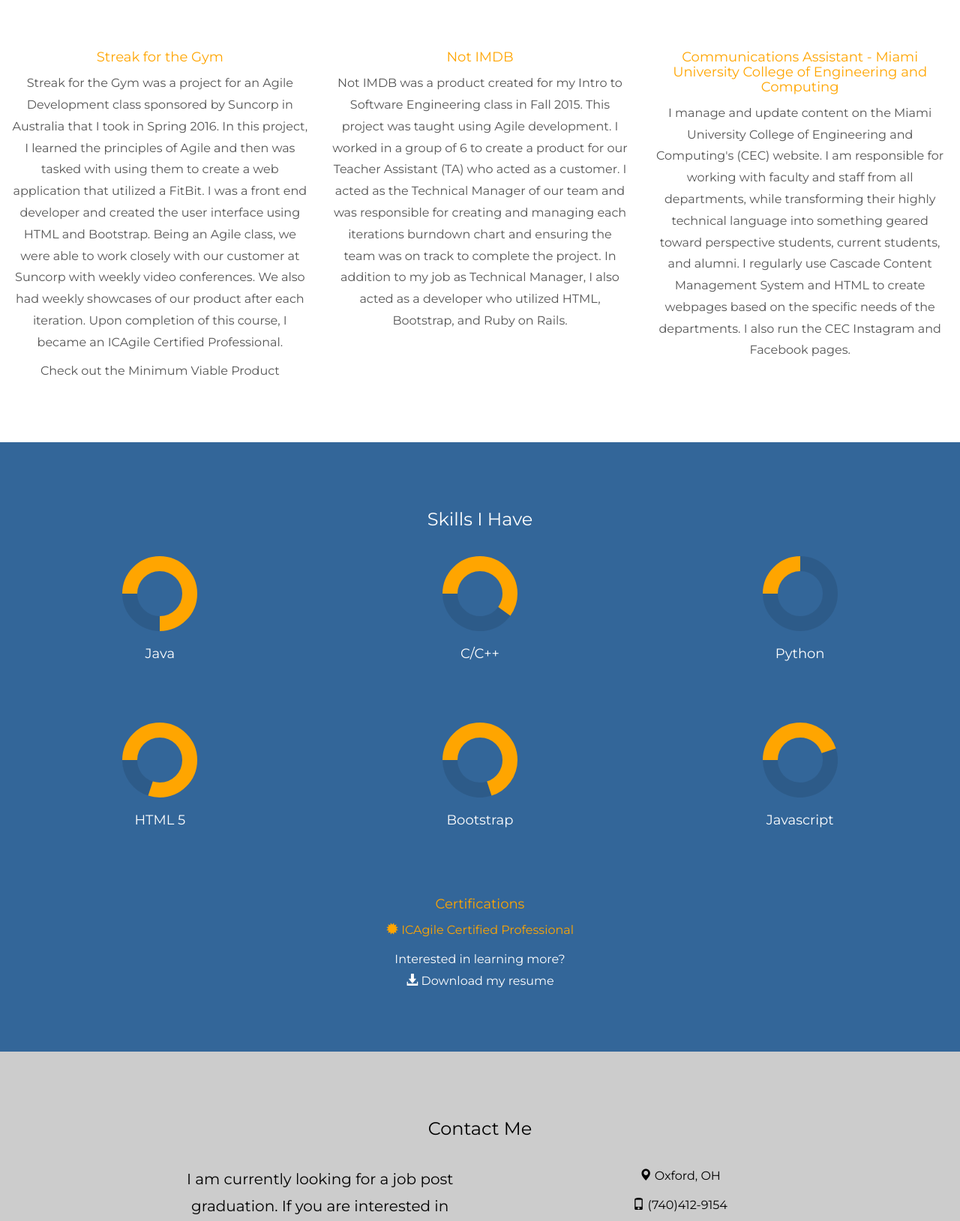
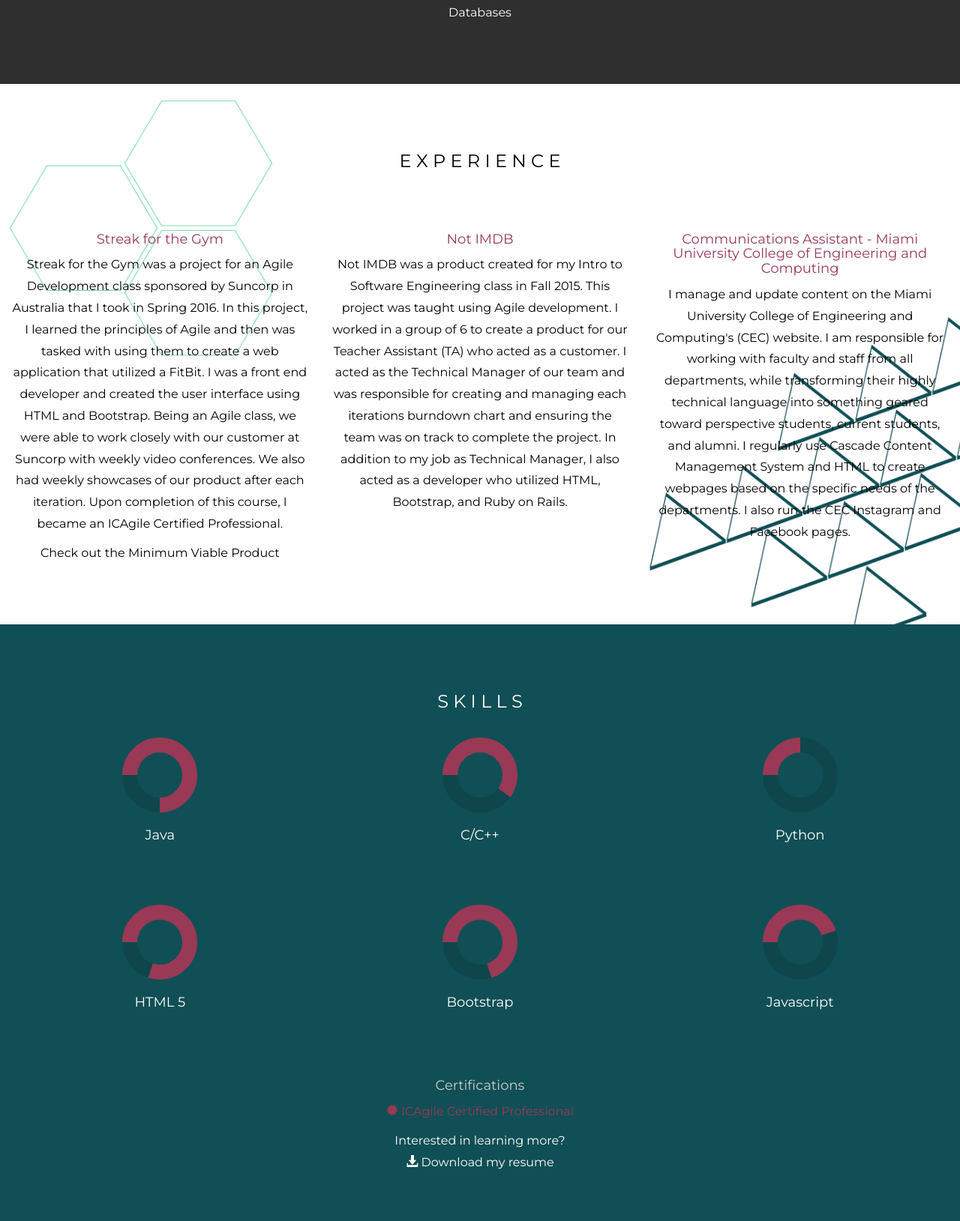
Before and after one commit to emilyhughes23/emilyhughes23.github.io, a plain HTML site: page index.html in a window 1280 px wide. Shown: the part 1083-2712 px from the top of the page at 75% size. Drawn offline with nearby package versions, Linux system fonts and the light colour scheme.

Commit message:
redesign site

```diff
--- a/index.html
+++ b/index.html
@@ -1,5 +1,6 @@
 <!DOCTYPE html>
 <html lang="en">
+
 <head>
 	<title>Emily Hughes - Software Engineer</title>
 	<meta charset="utf-8">
@@ -9,13 +10,16 @@
 	<link rel="stylesheet" href="https://maxcdn.bootstrapcdn.com/font-awesome/4.5.0/css/font-awesome.min.css">
 	<script src="https://ajax.googleapis.com/ajax/libs/jquery/1.12.0/jquery.min.js"></script>
 	<script src="http://maxcdn.bootstrapcdn.com/bootstrap/3.3.6/js/bootstrap.min.js"></script>
-  <link rel="stylesheet" href="/style.css">
-  <link rel="stylesheet" href="/bootstrap-social.css">
+	<link rel="stylesheet" href="style.css">
+	<link rel="stylesheet" href="bootstrap-social.css">
 	<link rel="shortcut icon" type="image/x-icon" href="images/title-logo.gif" />
 	<script src="jquery-circle-progress-1.1.3/dist/circle-progress.js"></script>
 
 </head>
+
 <body data-spy="scroll" data-target=".navbar" data-offset="60">
+
+
 
 	<!-- Navbar -->
 	<nav class="navbar navbar-default navbar-fixed-top">
@@ -32,10 +36,9 @@
 				<ul class="nav navbar-nav navbar-right">
 					<li><a href="#who">WHO</a></li>
 					<li><a href="#education">EDUCATION</a></li>
-        <li><a href="#projects">PROJECTS</a></li>
+					<li><a href="#projects">EXPERIENCE</a></li>
 					<li><a href="#skills">SKILLS</a></li>
 					<li><a href="#contact">CONTACT</a></li>
-        <li><a href="/blog.html">BLOG</a></li>
 				</ul>
 			</div>
 		</div>
@@ -43,16 +46,16 @@
 
 	<!-- Who -->
 	<div class="container-fluid bg-1 text-center " id="who">
-  <h3 class="margin">Who Am I?</h3>
+		<h3 class="margin">W H O</h3>
 		<h3>I'm a full stack software engineer who is passionate about agile development and innovation</h3>
 	</div>
 
 	<!-- Education -->
-<div class="container-fluid bg-2 text-center" id="education">
-  <h3 class="margin">What I've Learned</h3>
+	<div class="container-fluid bg-4 text-center" id="education">
+		<h3 class="margin">E D U C A T I O N</h3>
 		<p>Bachelor of Science in Software Engineering - College of Engineering and Computing<br>Miami University<br>December 2017</p>
 		<br>
-  <h4 style="color: #336699;">Relevant Coursework</h4>
+		<h4 style="color: #6edda8;">Relevant Coursework</h4>
 		<p>Intro to Software Engineering</p>
 		<p>Software Construction</p>
 		<p>Data Structures and Data Abstraction</p>
@@ -64,27 +67,39 @@
 
 	<!-- Projects -->
 	<div class="container-fluid bg-3 text-center" id="projects">
-  <h3 class="margin">Projects I've Done</h3><br>
+		<h3 class="margin">E X P E R I E N C E</h3><br>
 		<div class="row">
 			<div class="col-sm-4">
-      <h4 style="color: orange;">Streak for the Gym</h4>
-      <p>Streak for the Gym was a project for an Agile Development class sponsored by Suncorp in Australia that I took in Spring 2016. In this project, I learned the principles of Agile and then was tasked with using them to create a web application that utilized a FitBit. I was a front end developer and created the user interface using HTML and Bootstrap. Being an Agile class, we were able to work closely with our customer at Suncorp with weekly video conferences. We also had weekly showcases of our product after each iteration. Upon completion of this course, I became an ICAgile Certified Professional.</p>
+				<h4 style="color: #993955;">Streak for the Gym</h4>
+				<p>Streak for the Gym was a project for an Agile Development class sponsored by Suncorp in Australia that I took in Spring
+					2016. In this project, I learned the principles of Agile and then was tasked with using them to create a web application
+					that utilized a FitBit. I was a front end developer and created the user interface using HTML and Bootstrap. Being an
+					Agile class, we were able to work closely with our customer at Suncorp with weekly video conferences. We also had weekly
+					showcases of our product after each iteration. Upon completion of this course, I became an ICAgile Certified Professional.</p>
 				<p>Check out the <a href="https://youtu.be/Q8byQLyKpwA">Minimum Viable Product</a></p>
 			</div>
 			<div class="col-sm-4">
-      <h4 style="color: orange;">Not IMDB</h4>
-      <p>Not IMDB was a product created for my Intro to Software Engineering class in Fall 2015. This project was taught using Agile development. I worked in a group of 6 to create a product for our Teacher Assistant (TA) who acted as a customer. I acted as the Technical Manager of our team and was responsible for creating and managing each iterations burndown chart and ensuring the team was on track to complete the project. In addition to my job as Technical Manager, I also acted as a developer who utilized HTML, Bootstrap, and Ruby on Rails. </p>
+				<h4 style="color: #993955;">Not IMDB</h4>
+				<p>Not IMDB was a product created for my Intro to Software Engineering class in Fall 2015. This project was taught using
+					Agile development. I worked in a group of 6 to create a product for our Teacher Assistant (TA) who acted as a customer.
+					I acted as the Technical Manager of our team and was responsible for creating and managing each iterations burndown
+					chart and ensuring the team was on track to complete the project. In addition to my job as Technical Manager, I also
+					acted as a developer who utilized HTML, Bootstrap, and Ruby on Rails. </p>
 			</div>
 			<div class="col-sm-4">
-      <h4 style="color: orange;">Communications Assistant - Miami University College of Engineering and Computing</h4>
-      <p>I manage and update content on the Miami University College of Engineering and Computing's (CEC) website. I am responsible for working with faculty and staff from all departments, while transforming their highly technical language into something geared toward perspective students, current students, and alumni. I regularly use Cascade Content Management System and HTML to create webpages based on the specific needs of the departments. I also run the CEC Instagram and Facebook pages.</p>
+				<h4 style="color: #993955;">Communications Assistant - Miami University College of Engineering and Computing</h4>
+				<p>I manage and update content on the Miami University College of Engineering and Computing's (CEC) website. I am responsible
+					for working with faculty and staff from all departments, while transforming their highly technical language into something
+					geared toward perspective students, current students, and alumni. I regularly use Cascade Content Management System
+					and HTML to create webpages based on the specific needs of the departments. I also run the CEC Instagram and Facebook
+					pages.</p>
 			</div>
 		</div>
 	</div>
 
 	<!-- Skills -->
-<div class="container-fluid bg-1 text-center" id="skills">
-	<h3 class="margin">Skills I Have</h3>
+	<div class="container-fluid bg-2 text-center" id="skills">
+		<h3 class="margin">S K I L L S</h3>
 		<div class="row">
 			<div class="col-sm-4">
 				<div id="java"></div>
@@ -95,7 +110,7 @@
 						size: 100,
 						thickness: 20,
 						fill: {
-            		gradient: ["orange"]
+							gradient: ["#993955"]
 						}
 					});
 				</script>
@@ -110,7 +125,7 @@
 						size: 100,
 						thickness: 20,
 						fill: {
-            		gradient: ["orange"]
+							gradient: ["#993955"]
 						}
 					});
 				</script>
@@ -125,7 +140,7 @@
 						size: 100,
 						thickness: 20,
 						fill: {
-            		gradient: ["orange"]
+							gradient: ["#993955"]
 						}
 					});
 				</script>
@@ -142,7 +157,7 @@
 						size: 100,
 						thickness: 20,
 						fill: {
-            		gradient: ["orange"]
+							gradient: ["#993955"]
 						}
 					});
 				</script>
@@ -157,7 +172,7 @@
 						size: 100,
 						thickness: 20,
 						fill: {
-            		gradient: ["orange"]
+							gradient: ["#993955"]
 						}
 					});
 				</script>
@@ -171,7 +186,7 @@
 						size: 100,
 						thickness: 20,
 						fill: {
-            		gradient: ["orange"]
+							gradient: ["#993955"]
 						}
 					});
 				</script>
@@ -179,19 +194,20 @@
 
 		</div>
 		<br><br>
-	<h4 style="color: orange;">Certifications</h4>
-	<p style="color: orange;"><span class="glyphicon glyphicon-certificate"></span> ICAgile Certified Professional</p>
+		<h4 style="color: #cccccc;">Certifications</h4>
+		<p style="color: #993955;"><span class="glyphicon glyphicon-certificate"></span> ICAgile Certified Professional</p>
 		<p>Interested in learning more?<br>
 			<a href="Emily Hughes Resume 2017.pdf" download><span class="glyphicon glyphicon-download-alt"></span> Download my resume</a></p>
 
 	</div>
 
 	<!-- Contact -->
-<div class="container-fluid bg-2 text-center" id="contact">
-	<h3 class="margin">Contact Me</h3>
+	<div class="container-fluid bg-1 text-center" id="contact">
+		<h3 class="margin">C O N T A C T</h3>
 		<div class="row">
 			<div class="col-sm-4 col-sm-offset-2">
-      I am currently looking for a job post graduation. If you are interested in working with me shoot me an email and I'll get back with you. Thanks!
+				I am currently looking for a job post graduation. If you are interested in working with me shoot me an email and I'll get
+				back with you. Thanks!
 			</div>
 			<div class="col-sm-5">
 				<p><span class="glyphicon glyphicon-map-marker"></span> Oxford, OH</p>
@@ -216,4 +232,5 @@
 	</footer>
 
 </body>
+
 </html>
--- a/style.css
+++ b/style.css
@@ -12,16 +12,39 @@ p {font-size: 16px;}
 
 .bg-1 {
 
-      background-color: #336699; /* Navy */
+      background-image: url(images/background_geo.gif);
+      /* Set a specific height */
+      min-height: 500px;
+
+    /* Create the parallax scrolling effect */
+      background-attachment: fixed;
+      background-position: center;
+      background-repeat: no-repeat;
+      background-size: cover;
+  }
+.bg-2 {
+      background-color: #104f55; /* Dark Blue */
+      min-height: 500px;
+
+    /* Create the parallax scrolling effect */
+      background-attachment: fixed;
+      background-position: center;
+      background-repeat: no-repeat;
+      background-size: cover;
       color: #ffffff;
   }
-.bg-2 {
-      background-color: #cccccc; /* Dark Blue */
+.bg-3 {
+      background-image: url(images/background_geo_white.gif);
+      /* Set a specific height */
+      min-height: 500px;
+
+    /* Create the parallax scrolling effect */
+      background-attachment: fixed;
+      background-position: center;
+      background-repeat: no-repeat;
+      background-size: cover;
+
       color: #000000;
-  }
-.bg-3 {
-      background-color: #ffffff; /* White */
-      color: #555555;
   }
 .bg-4 {
       background-color: #2f2f2f; /* Black Gray */
@@ -41,7 +64,7 @@ p {font-size: 16px;}
       letter-spacing: 5px;
   }
 .navbar-nav  li a:hover {
-      color: orange !important;
+      color: #4e0250 !important;
 }
 
 .img-circle {
```
Also changed, not shown: images/background_geo.gif (added), images/background_geo_white.gif (added), 2 other files. Lines whose indentation alone changed are shown as unchanged.
